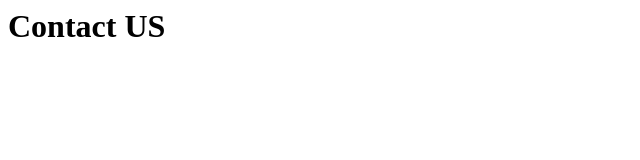
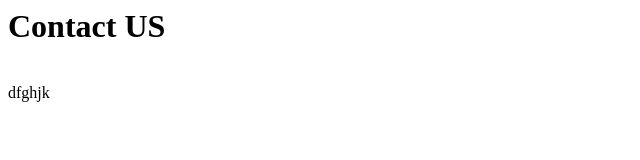
Before and after one commit to intermediatech22/gitdemo, a plain HTML site: page contactus.html in a window 1280 px wide. Shown: the full height of the page, 0-640 px from the left. Drawn offline with Linux system fonts and the light colour scheme.

Commit message:
random text added

```diff
--- a/contactus.html
+++ b/contactus.html
@@ -6,5 +6,7 @@
         <div>
             <h1>Contact US</h1>
         </div>
+        <br>
+        dfghjk
     </body>
 </html>
```
